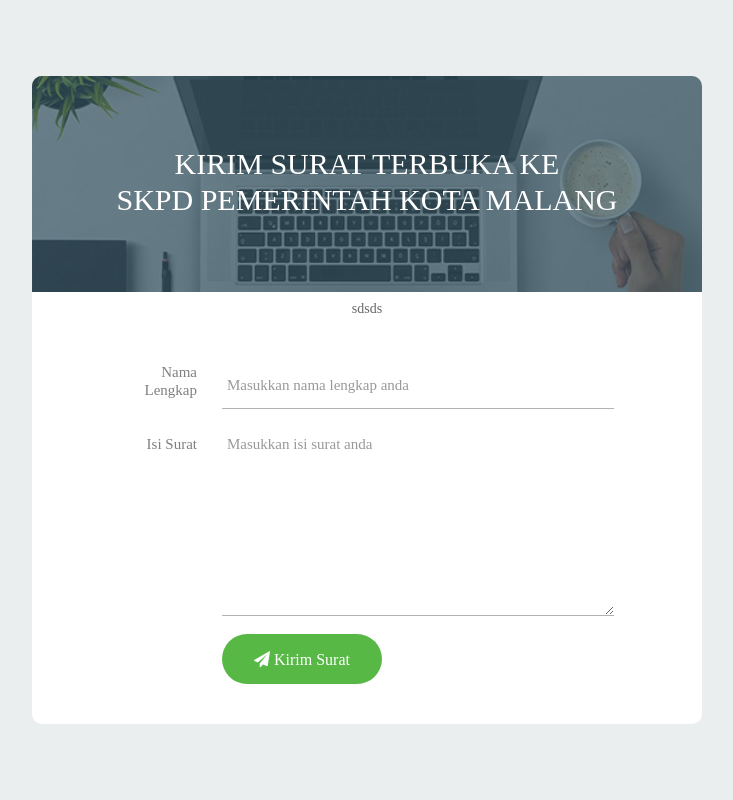
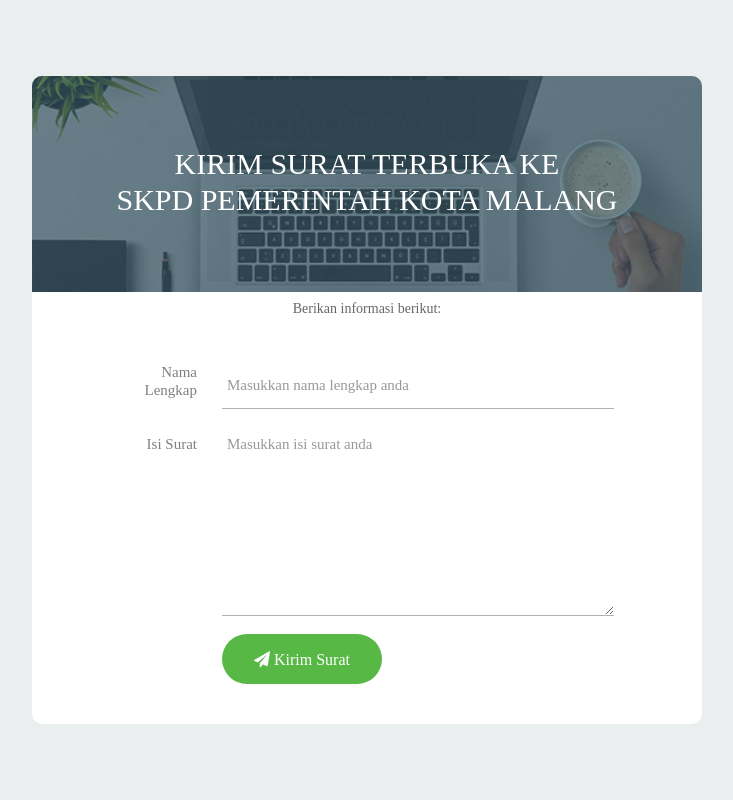
Before and after one commit to ksnugroho/rocchio-text-classifier, a Flask app: page / in a window 1280 px wide. Shown: the whole page, without its empty margins (273-1006 px from the left). Run offline with Flask 2, Linux system fonts and the light colour scheme; parts of the project's set-up code (start-up, migrations or seed data) failed here and were passed over; some libraries are stand-ins or nearby versions; some web fonts are replaced.

Commit message:
update deployment

```diff
--- a/05_deployment/app.py
+++ b/05_deployment/app.py
@@ -10,6 +10,8 @@ from emo_unicode import UNICODE_EMO, EMOTICONS
 from nltk.tokenize import sent_tokenize, word_tokenize
 from nltk.corpus import stopwords
 from Sastrawi.Stemmer.StemmerFactory import StemmerFactory
+
+nltk.download('stopwords')
 
 from flask import Flask, request, render_template
 
--- a/05_deployment/templates/index.html
+++ b/05_deployment/templates/index.html
@@ -20,7 +20,7 @@
                         Kirim Surat Terbuka Ke <br> SKPD Pemerintah Kota Malang
                     </span>
                 </div>
-                <p class="d-flex justify-content-center" style="margin-top: 5px;">sdsds</p>
+                <p class="d-flex justify-content-center" style="margin-top: 5px;">Berikan informasi berikut:</p>
 
                 <form class="login100-form validate-form" action="{{ url_for('predict')}}" method="POST">
                     <div class="wrap-input100 validate-input m-b-26" data-validate="
```
